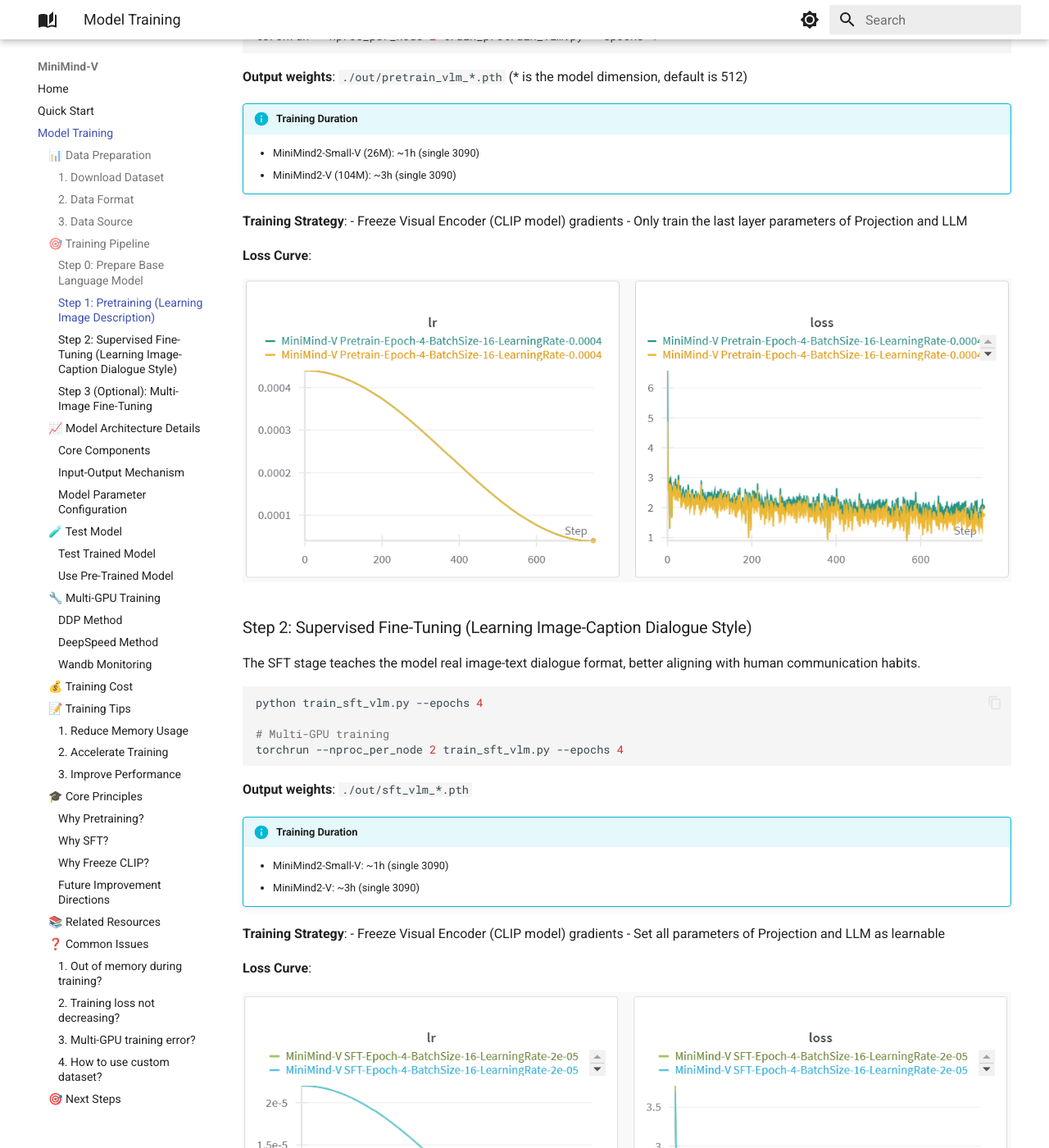
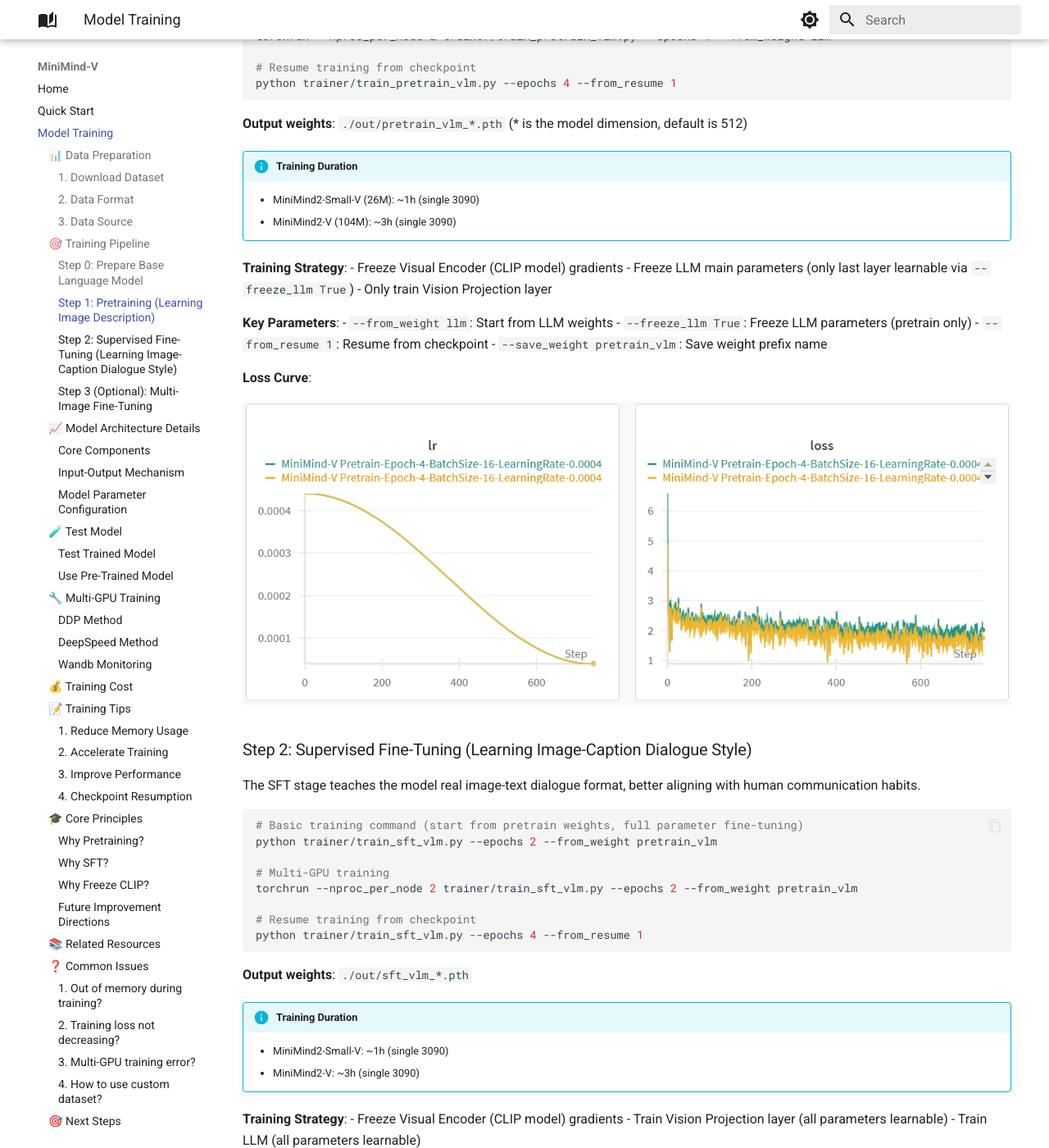
Before and after one commit to jingyaogong/minimind-v, an MkDocs documentation site: the page built from docs/training.md, in a window 1280 px wide and 1400 px high, scrolled down 2712 px. Shown: the whole window at 82% size. Built offline with MkDocs 1.6.1 and Material for MkDocs 9.7.7, drawn with Linux system fonts in a browser that asks for light colours; some of the changed text lies outside the part shown.

Commit message:
[feat] update docs

````diff
--- a/docs/training.md
+++ b/docs/training.md
@@ -118,11 +118,14 @@
 The pretraining stage teaches the model general image knowledge, such as a deer is a deer, a dog is a dog.
 
 ```bash
-cd trainer
-python train_pretrain_vlm.py --epochs 4
+# Basic training command (start from LLM weights, train vision_proj only)
+python trainer/train_pretrain_vlm.py --epochs 4 --from_weight llm
 
 # Multi-GPU training
-torchrun --nproc_per_node 2 train_pretrain_vlm.py --epochs 4
+torchrun --nproc_per_node 2 trainer/train_pretrain_vlm.py --epochs 4 --from_weight llm
+
+# Resume training from checkpoint
+python trainer/train_pretrain_vlm.py --epochs 4 --from_resume 1
 ```
 
 **Output weights**: `./out/pretrain_vlm_*.pth` (* is the model dimension, default is 512)
@@ -133,7 +136,14 @@
 
 **Training Strategy**:
 - Freeze Visual Encoder (CLIP model) gradients
-- Only train the last layer parameters of Projection and LLM
+- Freeze LLM main parameters (only last layer learnable via `--freeze_llm True`)
+- Only train Vision Projection layer
+
+**Key Parameters**:
+- `--from_weight llm`: Start from LLM weights
+- `--freeze_llm True`: Freeze LLM parameters (pretrain only)
+- `--from_resume 1`: Resume from checkpoint
+- `--save_weight pretrain_vlm`: Save weight prefix name
 
 **Loss Curve**:
 
@@ -144,10 +154,14 @@
 The SFT stage teaches the model real image-text dialogue format, better aligning with human communication habits.
 
 ```bash
-python train_sft_vlm.py --epochs 4
+# Basic training command (start from pretrain weights, full parameter fine-tuning)
+python trainer/train_sft_vlm.py --epochs 2 --from_weight pretrain_vlm
 
 # Multi-GPU training
-torchrun --nproc_per_node 2 train_sft_vlm.py --epochs 4
+torchrun --nproc_per_node 2 trainer/train_sft_vlm.py --epochs 2 --from_weight pretrain_vlm
+
+# Resume training from checkpoint
+python trainer/train_sft_vlm.py --epochs 4 --from_resume 1
 ```
 
 **Output weights**: `./out/sft_vlm_*.pth`
@@ -158,7 +172,13 @@
 
 **Training Strategy**:
 - Freeze Visual Encoder (CLIP model) gradients
-- Set all parameters of Projection and LLM as learnable
+- Train Vision Projection layer (all parameters learnable)
+- Train LLM (all parameters learnable)
+
+**Key Parameters**:
+- `--from_weight pretrain_vlm`: Start from pretrain weights
+- `--from_resume 1`: Resume from checkpoint
+- `--save_weight sft_vlm`: Save weight prefix name
 
 **Loss Curve**:
 
@@ -178,7 +198,18 @@
 - Fine-tuning effect is limited, provided as a reference approach
 
 !!! warning "Training Notes"
-    By default, training process saves parameters every 100 steps to `./out/***.pth` (will overwrite old weight files)
+    **Training Features:**
+
+    - **Checkpoint Resumption**: Add `--from_resume 1` parameter to continue from last interruption
+    - **GPU Count Changes**: Automatically convert steps when GPU count changes during resumption
+    - **Atomic Saving**: Use temporary file + replacement mechanism to prevent weight corruption
+    - **Dual File System**: Each save generates `out/**.pth` (model weights) and `checkpoints/**_resume.pth` (training state)
+
+    **Resume Example:**
+    ```bash
+    # Resume training after interruption
+    python trainer/train_sft_vlm.py --epochs 4 --from_resume 1
+    ```
 
 ## 📈 Model Architecture Details
 
@@ -238,11 +269,14 @@
 Ensure the model `*.pth` file to be tested is in the `./out/` directory.
 
 ```bash
-# model_mode=0: test pretrain model
-python eval_vlm.py --model_mode 0
+# Test SFT model (default)
+python eval_vlm.py --weight sft_vlm
 
-# model_mode=1: test SFT model
-python eval_vlm.py --model_mode 1
+# Test pretrain model
+python eval_vlm.py --weight pretrain_vlm
+
+# Specify image directory
+python eval_vlm.py --weight sft_vlm --image_dir ./dataset/eval_images/
 ```
 
 ### Use Pre-Trained Model
@@ -314,6 +348,28 @@
 - Use higher quality datasets
 - Adjust learning rate
 
+### 4. Checkpoint Resumption
+
+MiniMind-V now supports complete checkpoint resumption:
+
+- **Automatic Saving**: Training state saved every N steps (default 100)
+- **Easy Resumption**: Just add `--from_resume 1` to continue training
+- **GPU Flexibility**: Automatically adapts when GPU count changes
+- **Safe Storage**: Atomic file operations prevent corruption
+
+**Usage Example:**
+```bash
+# Start training
+python trainer/train_sft_vlm.py --epochs 10
+
+# Training interrupted at epoch 5...
+# Resume from checkpoint
+python trainer/train_sft_vlm.py --epochs 10 --from_resume 1
+
+# Resume with different GPU count (4 GPUs -> 2 GPUs)
+torchrun --nproc_per_node 2 trainer/train_sft_vlm.py --epochs 10 --from_resume 1
+```
+
 ## 🎓 Core Principles
 
 ### Why Pretraining?
````
Also changed, not shown: MIGRATION_SUMMARY.md (deleted, +0 -76 lines), docs/quickstart.md (+10 -4 lines).
